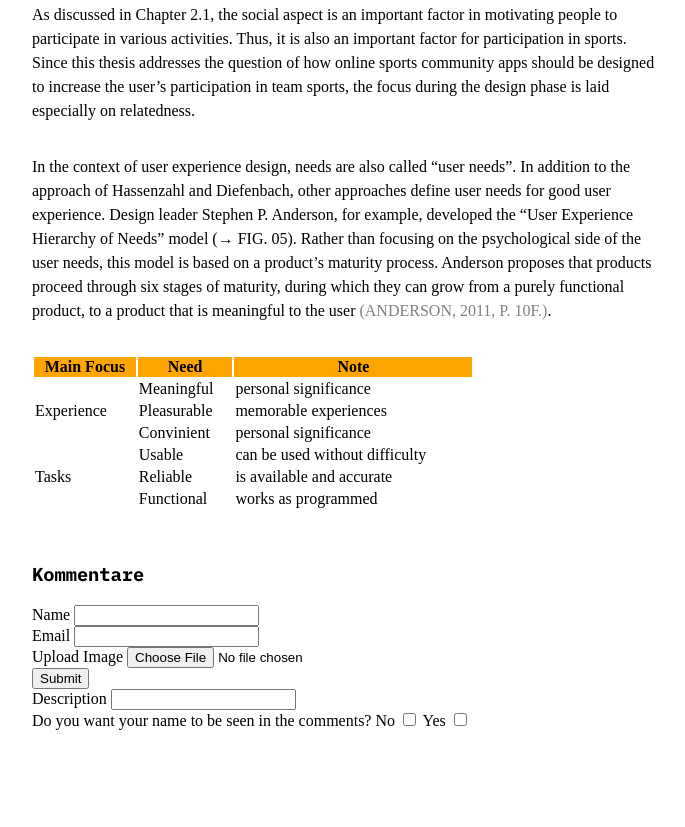
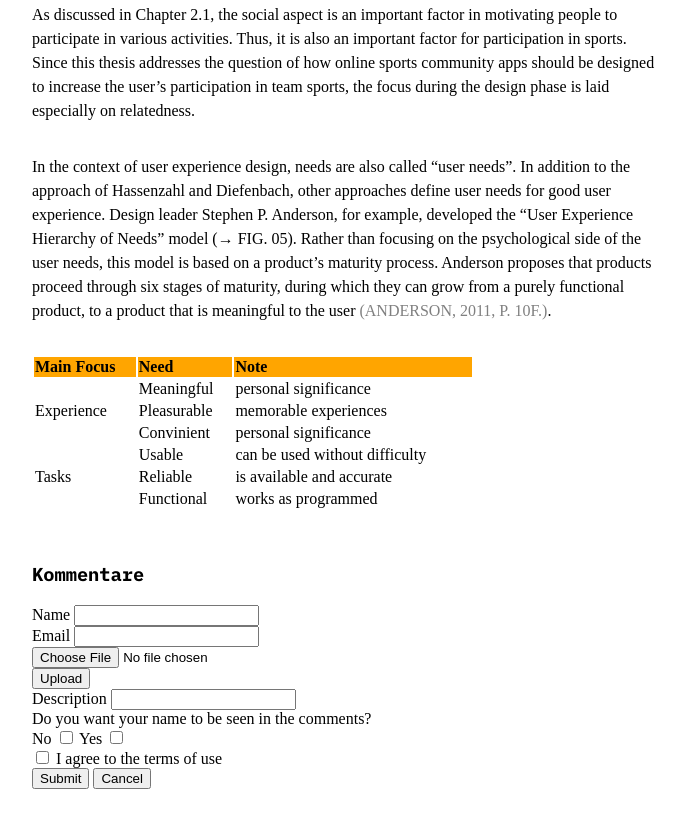
Before and after one commit to mi-classroom/startercode-fur-die-frontend-basics-annikalenneper, a plain HTML site: page chapter/designprinciples.html in a window 1280 px wide. Shown: the part 2314-3141 px from the top of the page, without its empty margins (292-977 px from the left). Drawn offline with Linux system fonts and the light colour scheme.

Commit message:
Formular verbessert

```diff
--- a/assets/styles/components.css
+++ b/assets/styles/components.css
@@ -27,6 +27,7 @@ tr, th {
 
 th {
     background-color: orange;
+    text-align: left;
 }
 
 form {
--- a/chapter/designprinciples.html
+++ b/chapter/designprinciples.html
@@ -160,16 +160,19 @@
                 <input type="text" id="fname"><br>
                 <label for="fmail">Email</label>
                 <input type="text" name="fmail" id="fmail"><br>
-                <label for="user-picture">Upload Image</label>
-                <input type="file" id="userPicture" name="user-picture"><br>
-                <input type="submit"><br>
+                <input type="file" id="user-picture" name="user-picture"><br>
+                <input type="submit" value="Upload"><br>
                 <label for="description">Description</label>
                 <input type="text" id="description" name="description"><br>
-                Do you want your name to be seen in the comments?
+                Do you want your name to be seen in the comments?<br>
                 <label for="anonymous">No</label>
                 <input type="checkbox" id="anonymous" name="anonymous">
                 <label for="with-name">Yes</label>
-                <input type="checkbox" id="with-name" name="with-name">
+                <input type="checkbox" id="with-name" name="with-name"><br>
+                <input type="checkbox">
+                I agree to the terms of use<br>
+                <input type="submit" value="Submit">
+                <input type="submit" value="Cancel">
 
             </form>
 
```
